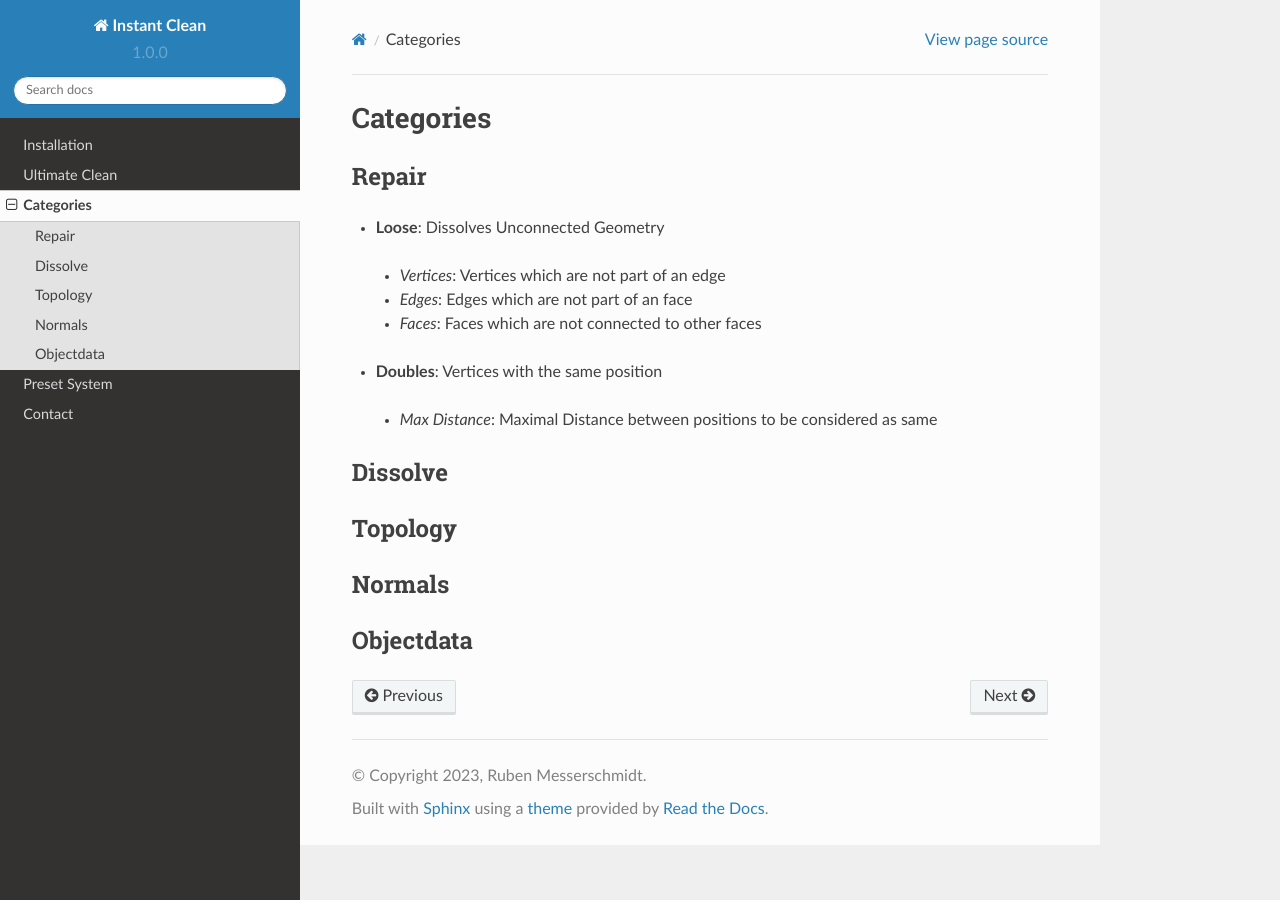
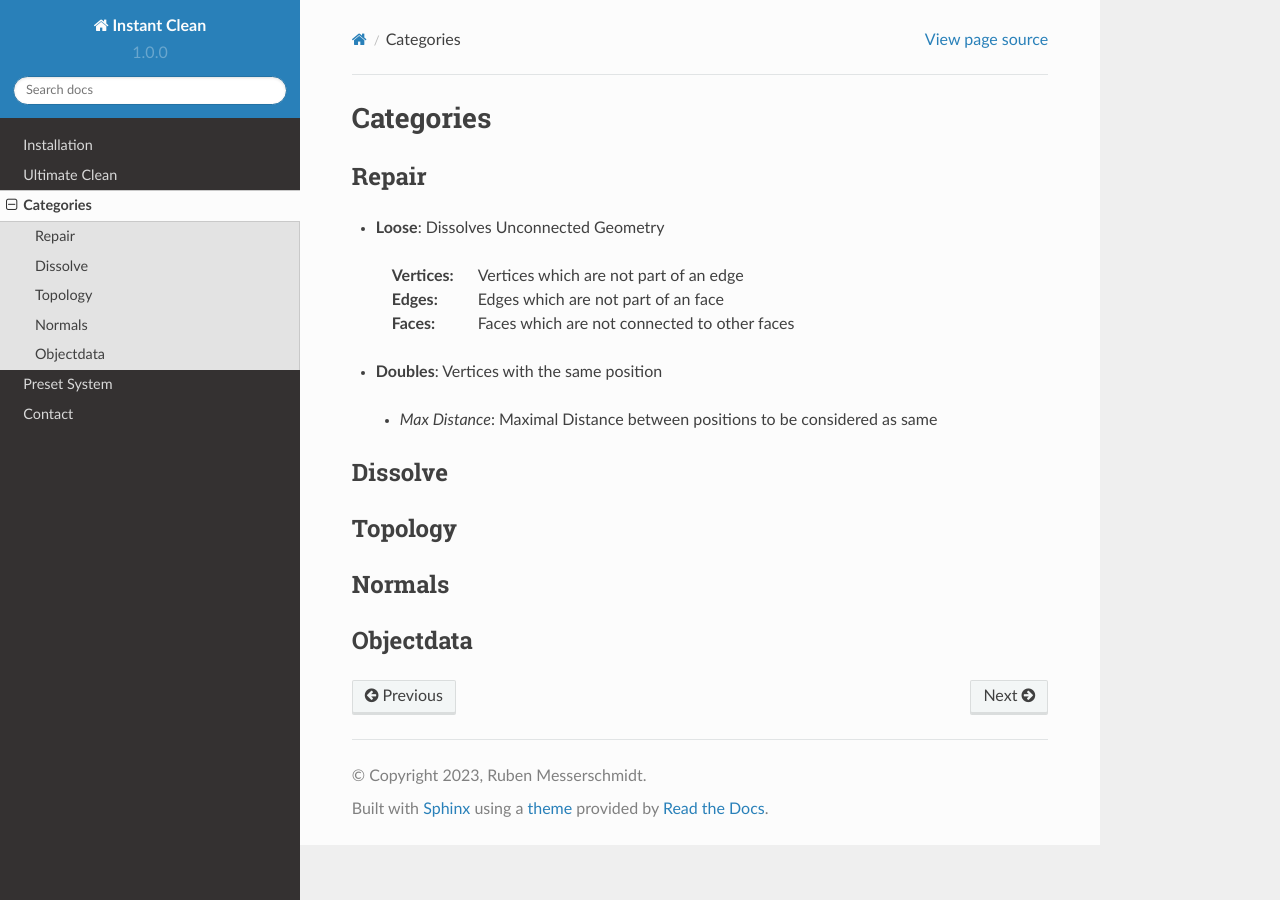
Before and after one commit to rubenmesserschmidt/Instant-Clean_docs, a Sphinx documentation site: the page built from docs/source/categories.rst, in a window 1280 px wide. Built offline with Sphinx 7.4.7 and the Read the Docs theme 2.0.0, drawn with Linux system fonts in a browser that asks for light colours; part of the change alters nothing that is shown.

```diff
--- a/docs/source/categories.rst
+++ b/docs/source/categories.rst
@@ -5,10 +5,9 @@ Repair
 ******
 
 * **Loose**: Dissolves Unconnected Geometry
-
- - *Vertices*: Vertices which are not part of an edge
- - *Edges*: Edges which are not part of an face
- - *Faces*: Faces which are not connected to other faces
+ :Vertices: Vertices which are not part of an edge
+ :Edges: Edges which are not part of an face
+ :Faces: Faces which are not connected to other faces
 
 * **Doubles**:  Vertices with the same position
  - *Max Distance*: Maximal Distance between positions to be considered as same
```
